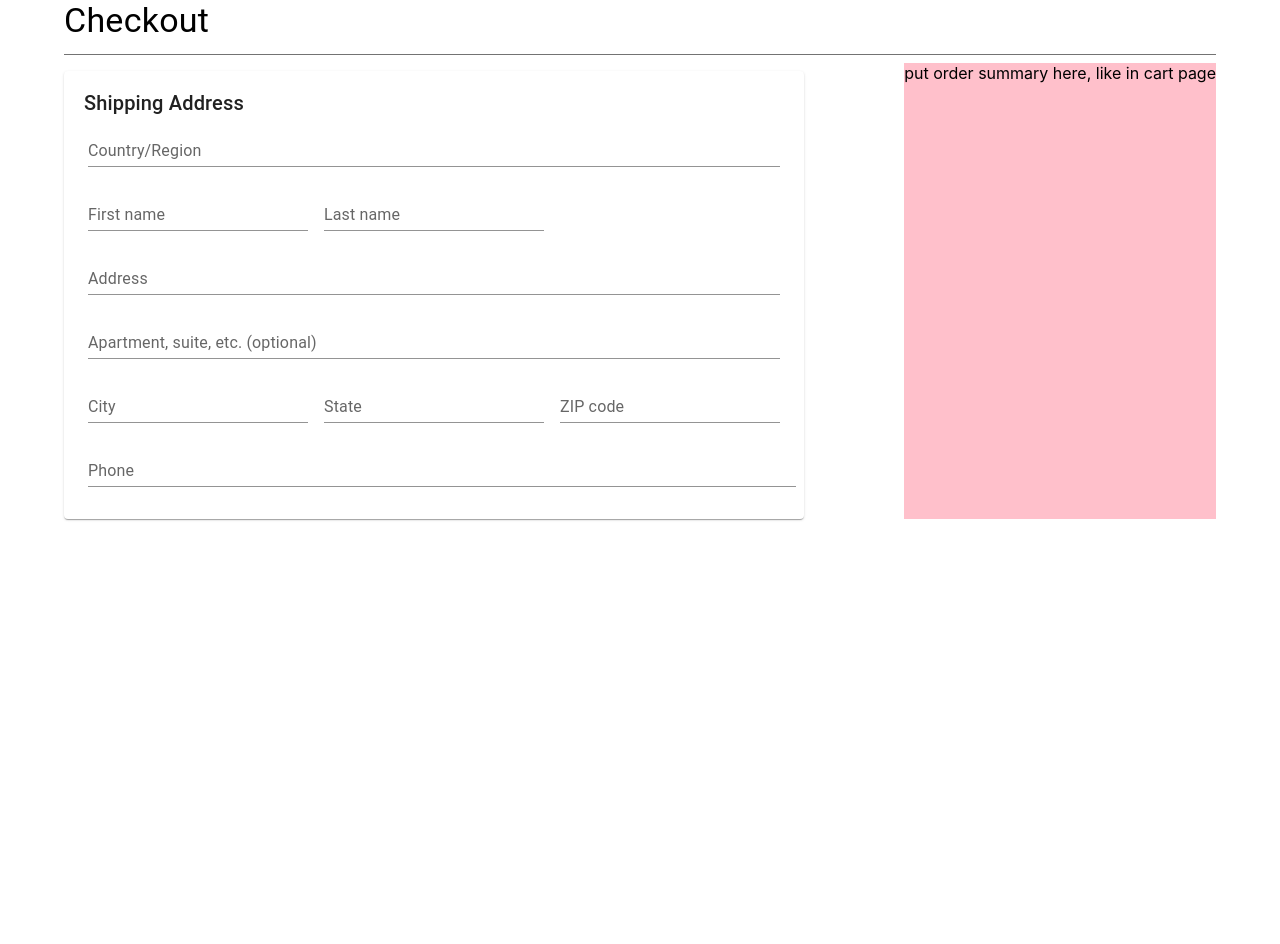
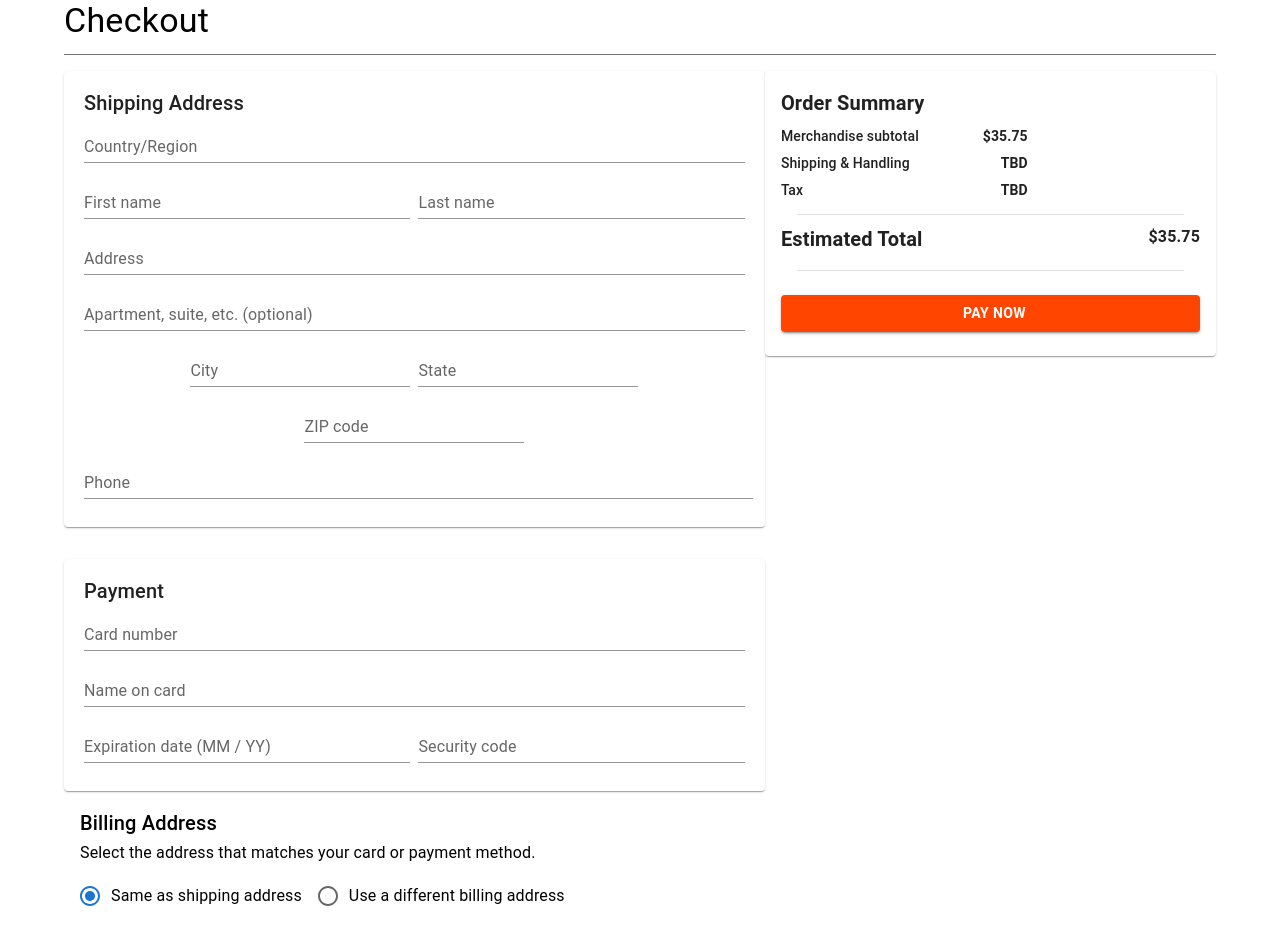
Before and after one commit to CelesTech03/Beauty-Website, a React (Create React App) app: page /checkout in a window 1280 px wide. Shown: the part 80-1024 px from the top of the page. Before the commit the page ends 800 px from the top, so only its background shows below. Built offline with nearby package versions, Linux system fonts and the light colour scheme.

Commit message:
basic layout for Checkout page & refactor Order  Summary component

```diff
--- a/src/Views/Cart.js
+++ b/src/Views/Cart.js
@@ -1,5 +1,4 @@
 import { useState, useEffect } from "react";
-import { Link } from 'react-router-dom';
 import {
   Card,
   CardMedia,
@@ -17,12 +16,11 @@ import KeyboardArrowDownIcon from '@mui/icons-material/KeyboardArrowDown';
 import ShoppingCartCheckoutIcon from '@mui/icons-material/ShoppingCartCheckout';
 
 import { getProductByType } from "../api/index";
+import Summary from "../utils/Summary";
 
 const Cart = () => {
   const [products, setProducts] = useState([])
   const [count, setCount] = useState(0)
-  const titles = ['Merchandise subtotal', 'Shipping & Handling', 'Tax']
-  const prices = ['$35.75', 'TBD', 'TBD']
 
   useEffect(() => {
     getProductByType("foundation").then((response) => {
@@ -125,76 +123,7 @@ const Cart = () => {
               price={product.price} />
           ))}
         </Card>
-
-        <Box sx={{ display: 'flex', flexDirection: "column" }}>
-          <Card>
-            <CardContent>
-              <Typography
-                align="left"
-                variant="h6"
-                sx={{ fontWeight: 'bold' }}
-                gutterBottom>
-                Order Summary
-              </Typography>
-
-              <Box sx={{ display: 'flex' }}>
-                <Box sx={{ mr: 8 }}>
-                  {titles.map((title, index) => (
-                    <Typography
-                      key={index}
-                      align='left'
-                      variant="subtitle2"
-                      gutterBottom>
-                      {title}
-                    </Typography>
-                  ))}
-                </Box>
-
-                <Box>
-                  {prices.map((price, index) => (
-                    <Typography
-                      key={index}
-                      align='right'
-                      variant="subtitle2"
-                      sx={{ fontWeight: 'bold' }}
-                      gutterBottom>
-                      {price}
-                    </Typography>
-                  ))}
-                </Box>
-              </Box>
-              <Divider variant="middle" sx={{ mt: 1 }} />
-              <Box sx={{ mt: 1, display: 'flex', justifyContent: 'space-between' }}>
-                <Typography
-                  align="left"
-                  variant="h6"
-                  sx={{ fontWeight: 'bold' }}
-                  gutterBottom>
-                  Estimated Total
-                </Typography>
-                <Typography
-                  align="left"
-                  variant="subtitle1"
-                  sx={{ fontWeight: 'bold' }}
-                  gutterBottom>
-                  $35.75
-                </Typography>
-              </Box>
-              <Divider variant="middle" sx={{ mt: 1 }} />
-              <Button
-                variant="contained"
-                sx={{ mt: 3, width: '100%', backgroundColor: "#ff4500" }}
-                component={Link}
-                to="/checkout"
-              >
-                <ShoppingCartCheckoutIcon />
-                <Typography variant="subitle1" sx={{ fontWeight: 'bold', ml: 1 }}>
-                  Checkout
-                </Typography>
-              </Button>
-            </CardContent>
-          </Card>
-        </Box>
+        <Summary title="Checkout" icon={<ShoppingCartCheckoutIcon />} />
       </Box>
     </Container>
   );
--- a/src/Views/Checkout.js
+++ b/src/Views/Checkout.js
@@ -1,48 +1,54 @@
+import { useState } from "react";
 import {
   Card,
-  CardMedia,
   Typography,
   Box,
   Container,
-  Grid,
   CardContent,
   Button,
   Divider,
-  TextField
+  TextField,
+  Radio,
+  RadioGroup,
+  FormControlLabel,
+  FormControl,
+  FormLabel
 } from "@mui/material";
 
+import Summary from "../utils/Summary";
+
 const Checkout = () => {
+  const [value, setValue] = useState('same')
+
+  const handleChange = (event) => {
+    setValue(event.target.value)
+  }
+
+  // reusable form for shipping & billing address
+  const AddressForm = ({ name }) => {
     return (
-    <Container sx={{mb: 5}}>
-      <Typography variant="h4" align="left" sx={{ mt: 2 }} gutterBottom >
-        Checkout
-      </Typography>
-
-      <Divider sx={{ mb: 1, background: '#838383', borderBottomWidth: 1.5 }} />
-
-      <Box sx={{ display: 'flex', justifyContent: 'space-between' }}>
       <Box
         component="form"
         sx={{
-            '& .MuiTextField-root': { m: 1},
+          '& .MuiTextField-root': { m: 0.5 },
         }}>
-          <Card sx={{mt: 1}}>
+        <Card>
           <Typography variant="h6" align='left' sx={{ ml: 2.5, mt: 2, mb: -3 }}>
-              Shipping Address
+            {name}
           </Typography>
           <CardContent>
             <Box sx={{ display: 'flex', justifyContent: 'flex-start' }}>
-                <TextField label="Country/Region" variant="standard" sx={{width: '100%'}} />
-              </Box>
-              <Box sx={{ display: 'flex', justifyContent: 'flex-start'}}>
-                <TextField label="First name" variant="standard" />
-                <TextField label="Last name" variant="standard" />
-              </Box>
-              <Box sx={{ display: 'flex', justifyContent: 'flex-start'}}>
-                <TextField label="Address" variant="standard" sx={{width: '100%'}} />
+              <TextField label="Country/Region" variant="standard" sx={{ width: '100%' }} />
             </Box>
             <Box sx={{ display: 'flex', justifyContent: 'flex-start' }}>
-                <TextField label="Apartment, suite, etc. (optional)" variant="standard" sx={{width: '100%'}}/>
+              <TextField label="First name" variant="standard" sx={{ width: '100%' }} />
+              <TextField label="Last name" variant="standard" sx={{ width: '100%' }} />
+            </Box>
+            <Box sx={{ display: 'flex', justifyContent: 'flex-start' }}>
+              <TextField label="Address" variant="standard" sx={{ width: '100%' }} />
+            </Box>
+            <Box sx={{ display: 'flex', justifyContent: 'flex-start' }}>
+              <TextField label="Apartment, suite, etc. (optional)" variant="standard" sx={{ width: '100%' }} />
             </Box>
             <Box>
               <TextField label="City" variant="standard" />
@@ -50,33 +56,90 @@ const Checkout = () => {
               <TextField label="ZIP code" variant="standard" />
             </Box>
             <Box>
-                <TextField label="Phone" variant="standard" sx={{width: '100%'}}/>
+              <TextField label="Phone" variant="standard" sx={{ width: '100%' }} />
+            </Box>
+          </CardContent>
+        </Card>
+      </Box>
+    )
+
+  }
+
+  return (
+    <Container sx={{ mb: 5 }}>
+      <Typography variant="h4" align="left" sx={{ mt: 2 }} gutterBottom >
+        Checkout
+      </Typography>
+
+      <Divider sx={{ mb: 1, background: '#838383', borderBottomWidth: 1.5 }} />
+
+      <Box sx={{ display: 'flex', justifyContent: 'space-between', mt: 2 }}>
+        <Box>
+          <Box sx={{ mb: 4 }}>
+            <AddressForm name="Shipping Address" />
+          </Box>
+
+          <Box
+            component="form"
+            sx={{
+              '& .MuiTextField-root': { m: 0.5 },
+            }}>
+            <Card sx={{ mt: 1 }}>
+              <Typography variant="h6" align='left' sx={{ ml: 2.5, mt: 2, mb: -3 }}>
+                Payment
+              </Typography>
+              <CardContent>
+                <Box sx={{ display: 'flex', justifyContent: 'flex-start' }}>
+                  <TextField label="Card number" variant="standard" sx={{ width: '100%' }} />
+                </Box>
+
+                <Box sx={{ display: 'flex', justifyContent: 'flex-start' }}>
+                  <TextField label="Name on card" variant="standard" sx={{ width: '100%' }} />
+                </Box>
+
+                <Box sx={{ display: 'flex', justifyContent: 'flex-start' }}>
+                  <TextField label="Expiration date (MM / YY)" variant="standard" sx={{ width: '100%' }} />
+                  <TextField label="Security code" variant="standard" sx={{ width: '100%' }} />
                 </Box>
               </CardContent>
             </Card>
           </Box>
 
-        <Box sx={{backgroundColor: 'pink'}}>
-          put order summary here, like in cart page
-        </Box>
-
-        {/* <Box sx={{ display: 'flex', justifyContent: 'flex-start', flexDirection: 'column' }}>
           <Box>
-            <Typography variant="h4" sx={{ fontWeight: 'bold' }}>
+            <CardContent
+              sx={{
+                display: 'flex',
+                justifyContent: 'flex-start',
+                alignItems: 'flex-start',
+                flexDirection: 'column'
+              }}>
+              <Typography variant="h6" >
                 Billing Address
               </Typography>
+              <Typography variant="subtitle1" >
+                Select the address that matches your card or payment method.
+              </Typography>
+
+              <FormControl sx={{ mt: 1, mb: 1 }}>
+                <RadioGroup
+                  aria-labelledby="demo-controlled-radio-buttons-group"
+                  name="controlled-radio-buttons-group"
+                  value={value}
+                  onChange={handleChange}
+                  sx={{ display: 'flex', flexDirection: 'row' }}
+                >
+                  <FormControlLabel value="same" control={<Radio />} label="Same as shipping address" />
+                  <FormControlLabel value="different" control={<Radio />} label="	Use a different billing address" />
+                </RadioGroup>
+              </FormControl>
+              {value === 'different' ? <AddressForm /> : ""}
+            </CardContent>
           </Box>
-          <Button
-            variant="contained"
-            sx={{ mt: 3, width: '100%', backgroundColor: "#ff4500" }}
-          >
-            <Typography variant="subitle1" sx={{ fontWeight: 'bold', ml: 1 }}>
-              Place Order
-            </Typography>
-          </Button>
-        </Box> */}
         </Box>
-
+        <Box sx={{width: '40%'}}>
+          <Summary title="Pay now" />
+        </Box>
+      </Box>
     </Container>
   )
 }
--- /dev/null
+++ b/src/utils/Summary.js
@@ -0,0 +1,88 @@
+import { Link } from 'react-router-dom';
+import {
+  Card,
+  Typography,
+  Box,
+  CardContent,
+  Button,
+  Divider
+} from "@mui/material";
+
+const Summary = ({ title, icon }) => {
+  const titles = ['Merchandise subtotal', 'Shipping & Handling', 'Tax']
+  const prices = ['$35.75', 'TBD', 'TBD']
+
+  return (
+    <Box sx={{ display: 'flex', flexDirection: "column" }}>
+      <Card>
+        <CardContent>
+          <Typography
+            align="left"
+            variant="h6"
+            sx={{ fontWeight: 'bold' }}
+            gutterBottom>
+            Order Summary
+          </Typography>
+
+          <Box sx={{ display: 'flex' }}>
+            <Box sx={{ mr: 8 }}>
+              {titles.map((title, index) => (
+                <Typography
+                  key={index}
+                  align='left'
+                  variant="subtitle2"
+                  gutterBottom>
+                  {title}
+                </Typography>
+              ))}
+            </Box>
+
+            <Box>
+              {prices.map((price, index) => (
+                <Typography
+                  key={index}
+                  align='right'
+                  variant="subtitle2"
+                  sx={{ fontWeight: 'bold' }}
+                  gutterBottom>
+                  {price}
+                </Typography>
+              ))}
+            </Box>
+          </Box>
+          <Divider variant="middle" sx={{ mt: 1 }} />
+          <Box sx={{ mt: 1, display: 'flex', justifyContent: 'space-between' }}>
+            <Typography
+              align="left"
+              variant="h6"
+              sx={{ fontWeight: 'bold' }}
+              gutterBottom>
+              Estimated Total
+            </Typography>
+            <Typography
+              align="left"
+              variant="subtitle1"
+              sx={{ fontWeight: 'bold' }}
+              gutterBottom>
+              $35.75
+            </Typography>
+          </Box>
+          <Divider variant="middle" sx={{ mt: 1 }} />
+          <Button
+            variant="contained"
+            sx={{ mt: 3, width: '100%', backgroundColor: "#ff4500" }}
+            component={Link}
+            to="/checkout"
+          >
+            {icon}
+            <Typography variant="subitle1" sx={{ fontWeight: 'bold', ml: 1 }}>
+              {title}
+            </Typography>
+          </Button>
+        </CardContent>
+      </Card>
+    </Box>
+  )
+}
+
+export default Summary
```
Lines whose indentation alone changed are shown as unchanged.
